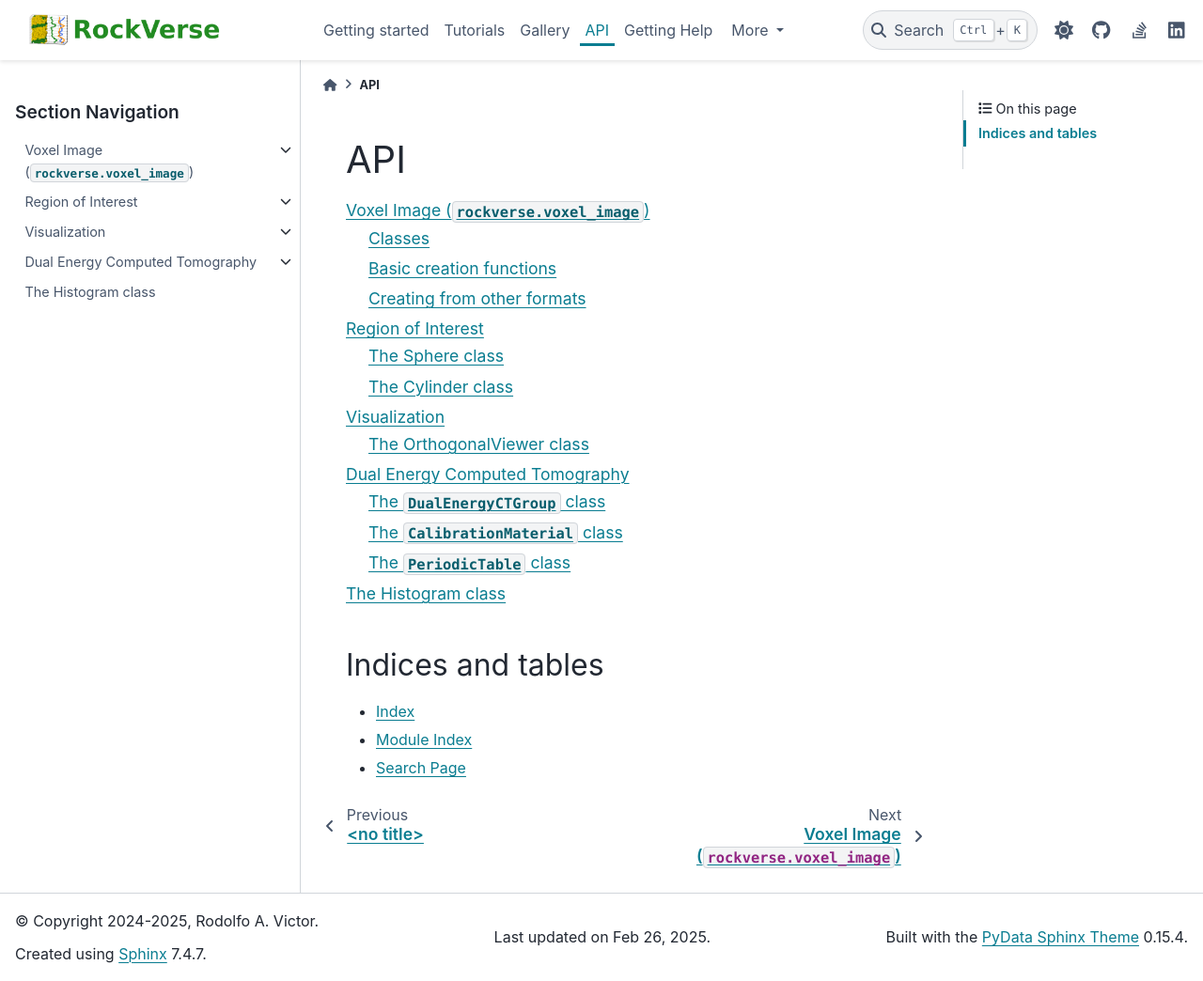
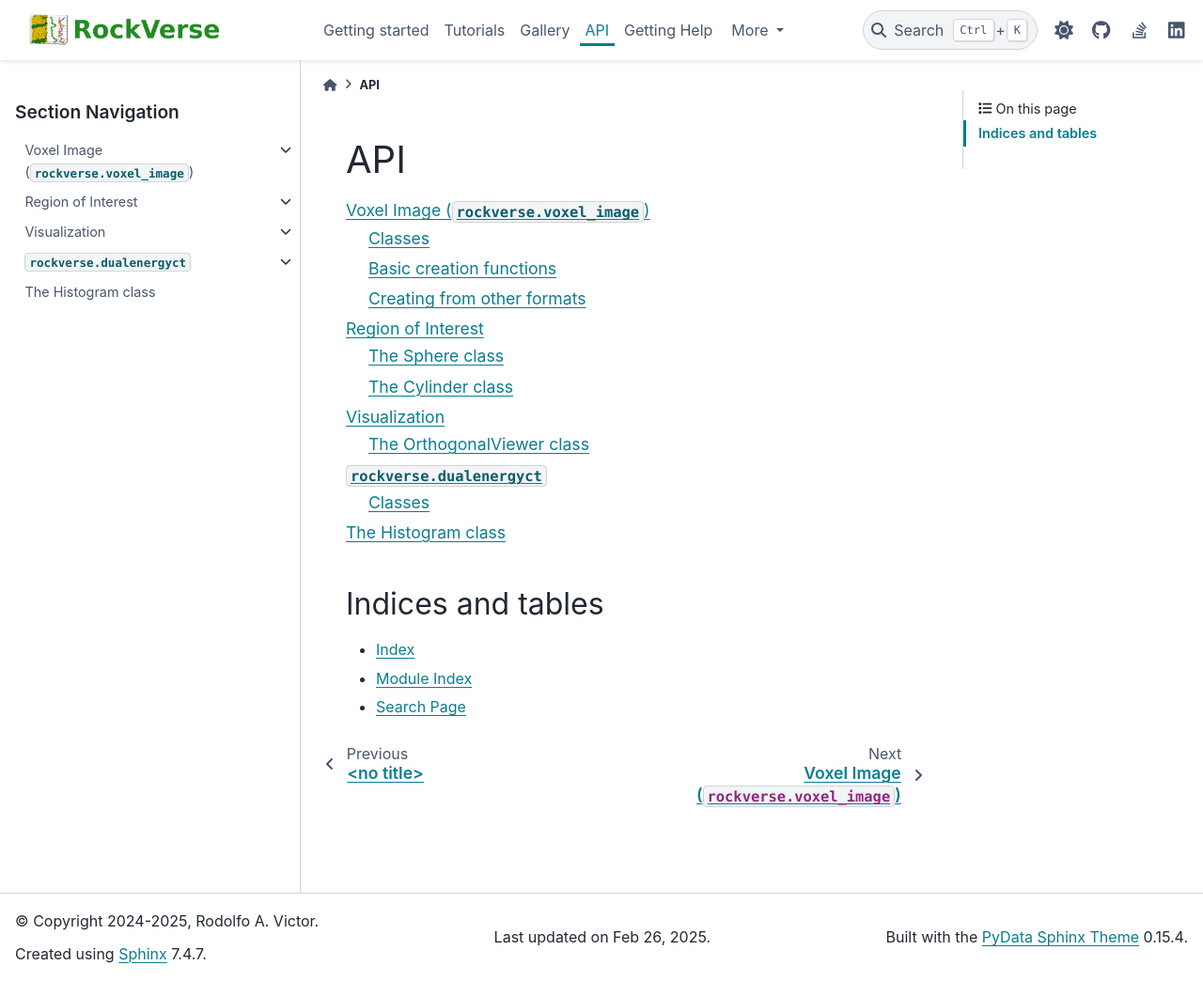
Before and after one commit to rodolfovictor/rockverse, a Sphinx documentation site: the page built from docs/source/api.rst, in a window 1280 px wide and 1044 px high. Shown: the whole window at 94% size. Built offline with Sphinx 7.4.7 and the PyData theme 0.15.4, drawn with Linux system fonts in a browser that asks for light colours; pages that are not in the unit, such as notebooks, are missing from menus; the version number is read from the project's files by our own code.

Commit message:
doc update

```diff
--- a/docs/source/api/dualenergyct.rst
+++ b/docs/source/api/dualenergyct.rst
@@ -1,9 +1,20 @@
 .. _Dual Energy Computed Tomography:
 
-Dual Energy Computed Tomography
-===============================
+=============================
+:mod:`rockverse.dualenergyct`
+=============================
 
 .. automodule:: rockverse.dualenergyct
+   :no-members:
+   :no-inherited-members:
+   :no-special-members:
+
+Classes
+=======
+
+.. autosummary::
+   :toctree: ../_autogen
+   DualEnergyCTGroup
 
 .. toctree::
    :maxdepth: 1
```
